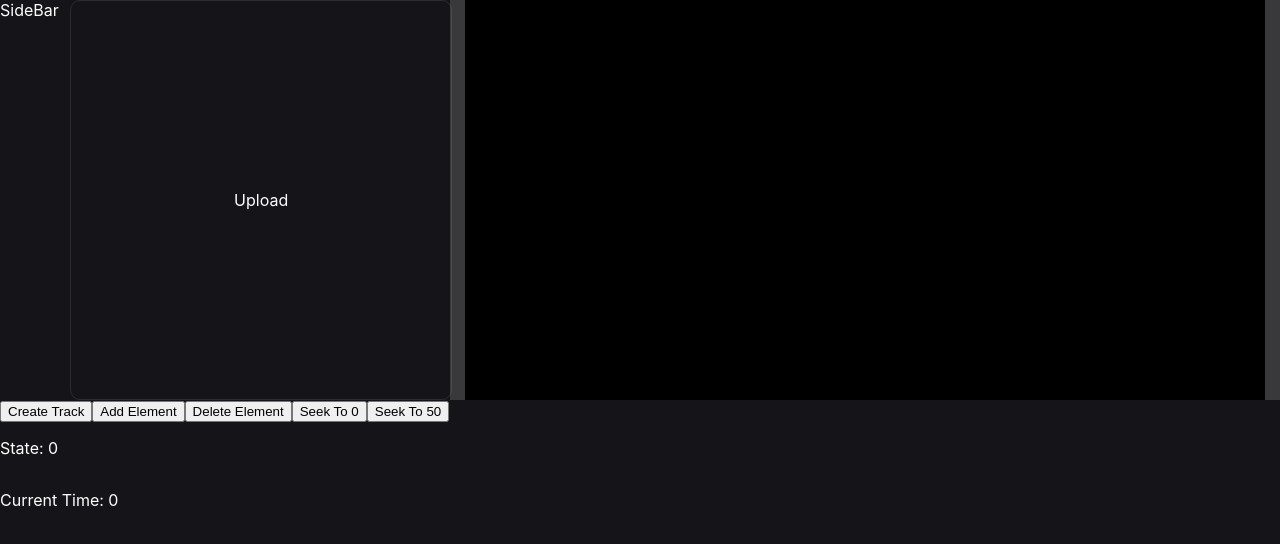
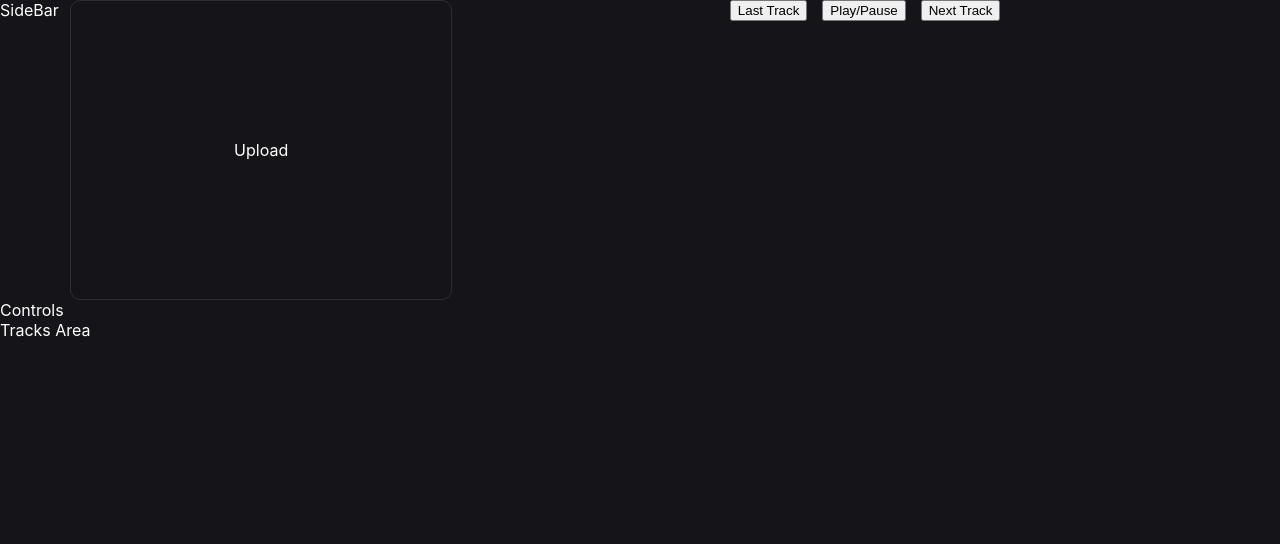
Before and after one commit to alisadek/veditor, a React (Create React App) app: page / in a window 1280 px wide. Shown: the top 544 px of the page. Built offline with nearby package versions, Linux system fonts and the light colour scheme.

Commit message:
refactor: move play logic from timeline to player

```diff
--- a/src/components/player/player.component.tsx
+++ b/src/components/player/player.component.tsx
@@ -4,8 +4,10 @@ type Props = {};
 
 const Player = (props: Props) => {
   return (
-    <div className={styles.playerContainer}>
-      <div className={styles.player} />
+    <div className={styles.playerToolbar}>
+      <button>Last Track</button>
+      <button>Play/Pause</button>
+      <button>Next Track</button>
     </div>
   );
 };
--- a/src/components/player/player.styles.module.scss
+++ b/src/components/player/player.styles.module.scss
@@ -1,14 +1,8 @@
-.playerContainer {
-  grid-area: playerContainer;
-  background-color: rgba(189, 189, 189, 0.211);
+.playerToolbar {
   display: flex;
+  gap: 15px;
+  width: 100%;
   justify-content: center;
+  height: 20px;
   align-items: center;
-  width: 100%;
-  height: 100%;
 }
-.player {
-  min-width: 800px;
-  min-height: 400px;
-  background-color: #000;
-}
--- a/src/components/timeline/store/timeline.store.ts
+++ b/src/components/timeline/store/timeline.store.ts
@@ -4,7 +4,6 @@ import { PlayState, TrackElement } from "../../../types";
 import { TimelineStore } from "./timeline.store.types";
 const useTimeline = create<TimelineStore>((set) => ({
   _currentTime: 0,
-  _state: PlayState.paused,
   _tracks: [],
   createTrack: (element: TrackElement): string => {
     const id = _.uniqueId();
@@ -12,8 +11,6 @@ const useTimeline = create<TimelineStore>((set) => ({
     return id;
   },
   seek: (newTime: number) => set(() => ({ _currentTime: newTime })),
-  pause: () => set(() => ({ _state: PlayState.paused })),
-  play: () => set(() => ({ _state: PlayState.playing })),
   addElementToTrack: (element: TrackElement, trackId: string) =>
     set(({ _tracks }) => ({
       _tracks: _tracks.map((track) => {
--- a/src/components/timeline/store/timeline.store.types.ts
+++ b/src/components/timeline/store/timeline.store.types.ts
@@ -2,8 +2,6 @@ import { Timeline, TrackElement } from "../../../types";
 
 type TimelineFunctions = {
   seek: (newTime: number) => void;
-  play: () => void;
-  pause: () => void;
   createTrack: (element: TrackElement) => string;
   addElementToTrack: (element: TrackElement, trackId: string) => void;
   removeElementFromTrack: (elementId: string, trackId: string) => void;
--- a/src/components/timeline/timeline.component.tsx
+++ b/src/components/timeline/timeline.component.tsx
@@ -23,7 +23,6 @@ const Timeline = (props: Props) => {
   };
   const {
     _tracks: tracks,
-    _state: state,
     _currentTime: currentTime,
     seek,
     addElementToTrack,
@@ -44,30 +43,8 @@ const Timeline = (props: Props) => {
   };
   return (
     <div className={styles.timeline}>
-      <button onClick={handleClick}>Create Track</button>
-      <button onClick={addElement}>Add Element</button>
-      <button onClick={deleteElement}>Delete Element</button>
-      <button onClick={() => seekToSecond(0)}>Seek To 0</button>
-      <button onClick={() => seekToSecond(50)}>Seek To 50</button>
-      <div className={styles.flexCol}>
-        {tracks.map((track) => (
-          <div key={track.id}>
-            {track.id}
-            <p>Items:</p>
-            <ul>
-              {track.items.map((item) => (
-                <>
-                  <li>Duration: {item.duration}</li>
-                  <li>Start: {item.start}</li>
-                  <li>Id: {item.id}</li>
-                </>
-              ))}
-            </ul>
-          </div>
-        ))}
-        <p>State: {state}</p>
-        <p>Current Time: {currentTime}</p>
-      </div>
+      <div className={styles.controls}>Controls</div>
+      <div className={styles.tracksArea}>Tracks Area</div>
     </div>
   );
 };
```
Also changed, not shown: src/components/player/store/player.store.ts (+4 -11 lines), src/components/player/store/player.store.types.ts (+4 -4 lines), src/types.ts (+6 -2 lines).
